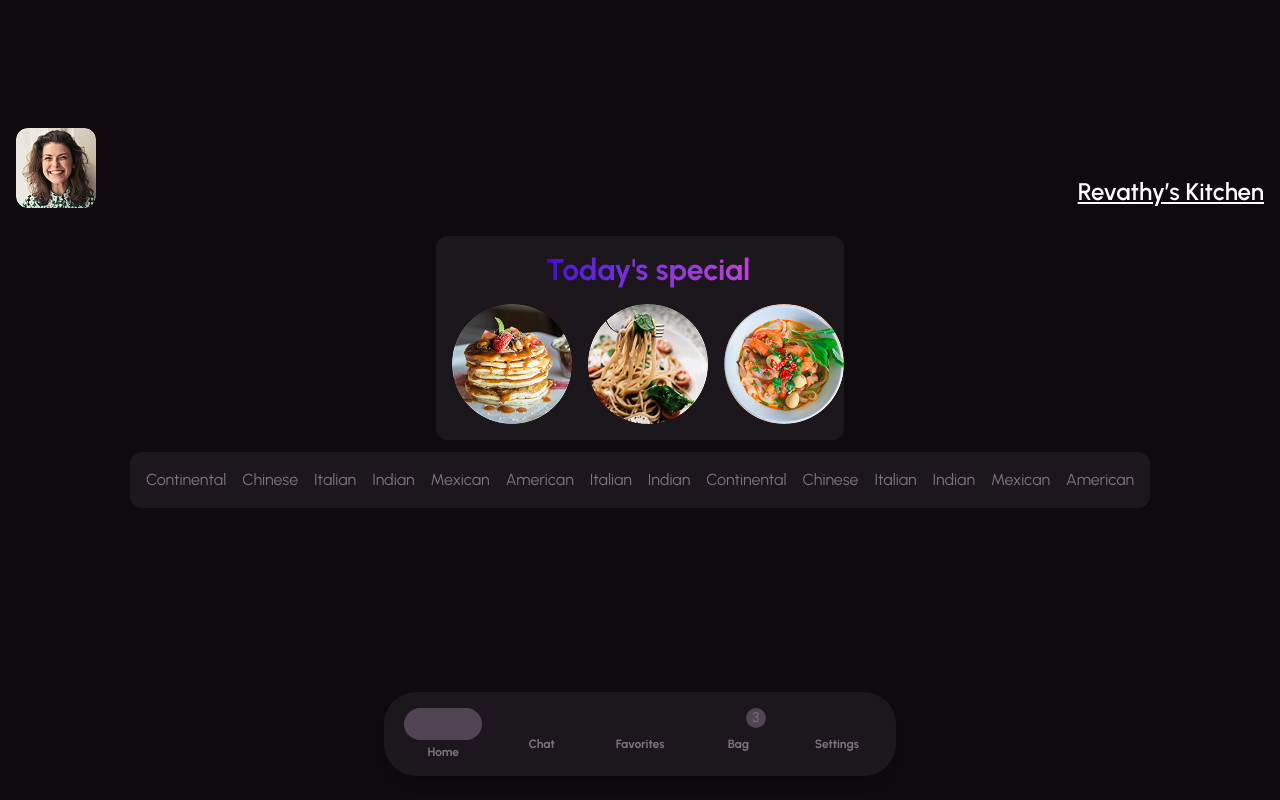
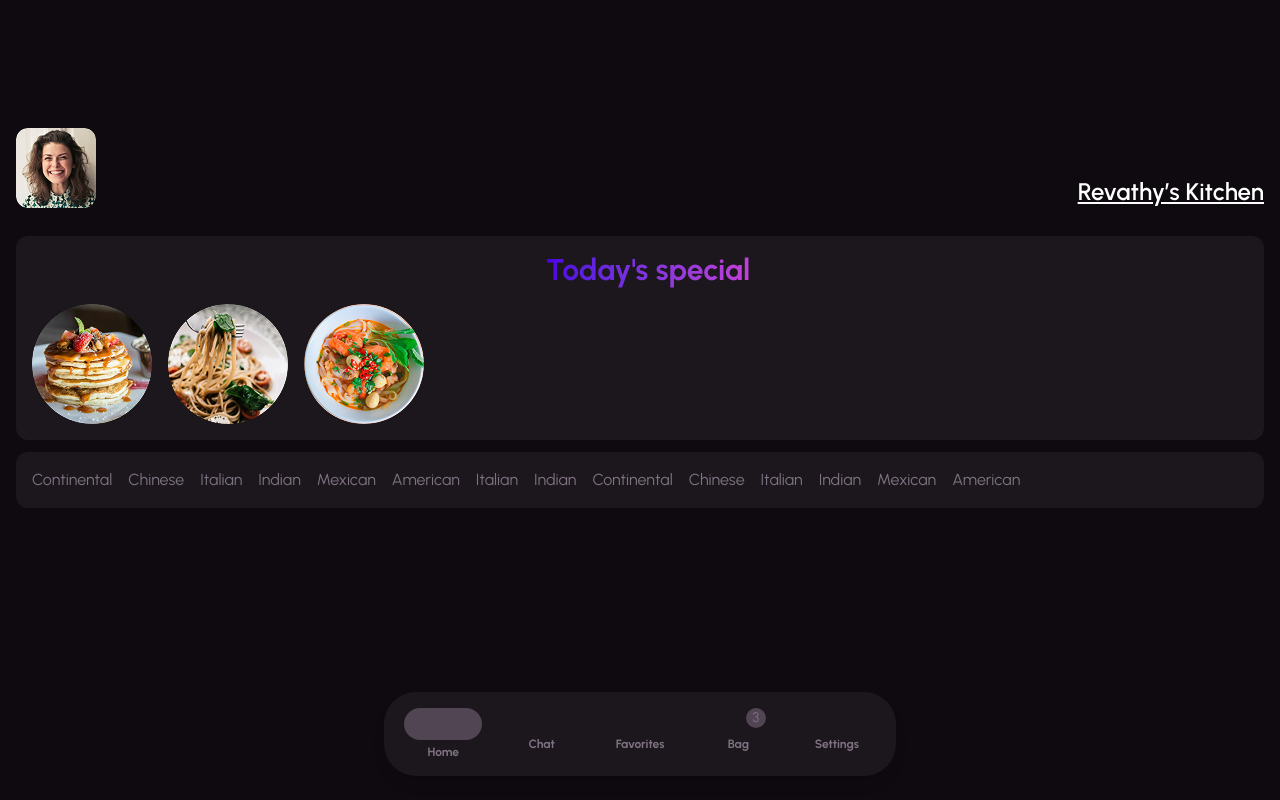
Before and after one commit to johnsonbhaskaran/Food-from-Home, a React (Vite) app: page / in a window 1280 px wide. Built offline with nearby package versions, Linux system fonts and the light colour scheme; some icons are missing.

Commit message:
Responsive code added for tablets and above screens

```diff
--- a/src/pages/customerPages/ChefStore.jsx
+++ b/src/pages/customerPages/ChefStore.jsx
@@ -19,7 +19,7 @@ const ChefStore = () => {
         </div>
       </div>
       {/* Today's special */}
-      <div className='bg-brand-fore-dark mx-4 md:mx-auto mt-3 p-4 pr-0 rounded-xl md:w-fit text-center'>
+      <div className='bg-brand-fore-dark mx-4 mt-3 p-4 pr-0 rounded-xl text-center'>
         <h2 className='inline-block bg-clip-text bg-gradient-to-r from-brand-secondary to-brand-primary mb-4 font-bold text-transparent text-3xl'>
           Today's special
         </h2>
@@ -28,7 +28,7 @@ const ChefStore = () => {
         </div>
       </div>
       {/* Category selection horizontal scroll text links */}
-      <div className='scrollbar-hidden bg-brand-fore-dark mx-4 md:mx-auto mt-3 p-4 rounded-xl md:w-fit overflow-x-auto'>
+      <div className='scrollbar-hidden bg-brand-fore-dark mx-4 mt-3 p-4 rounded-xl overflow-x-auto'>
         <HorizontalScrollTextLink />
       </div>
       {/* Filter & Sort */}
```
